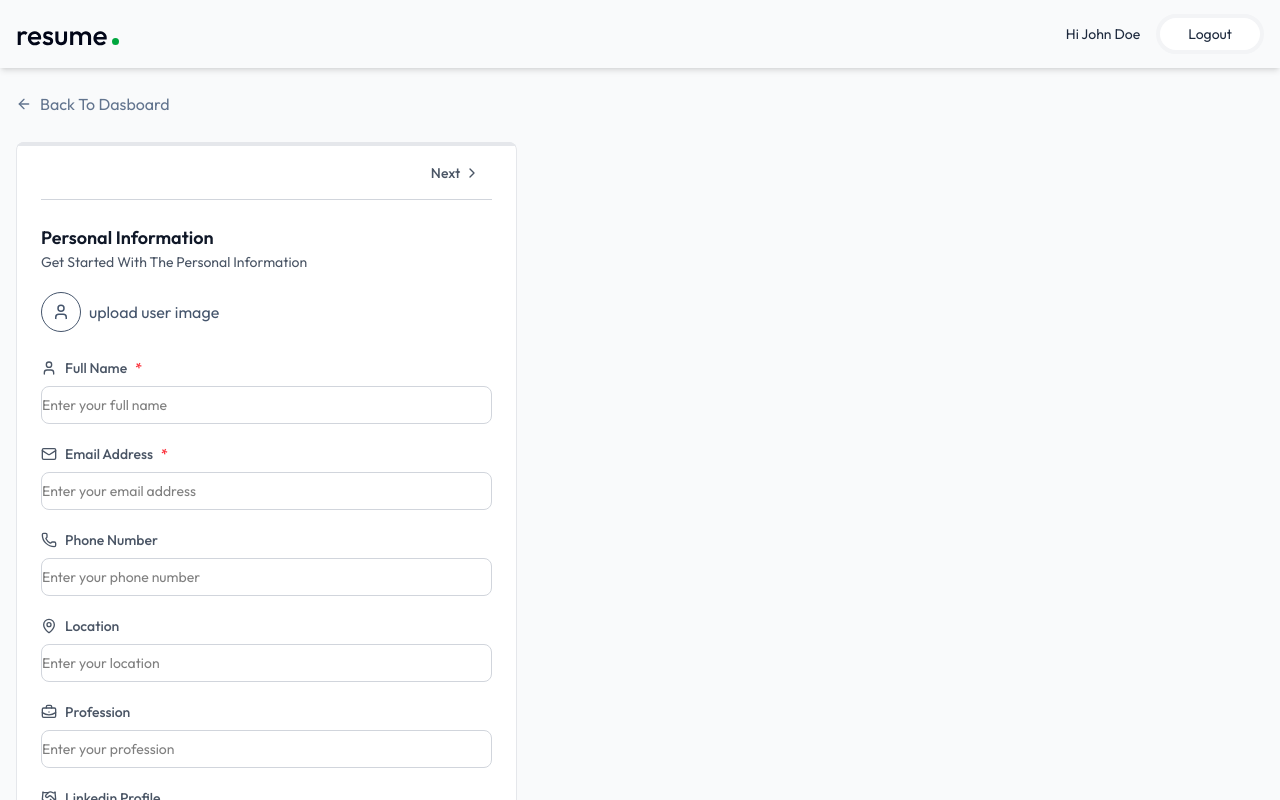
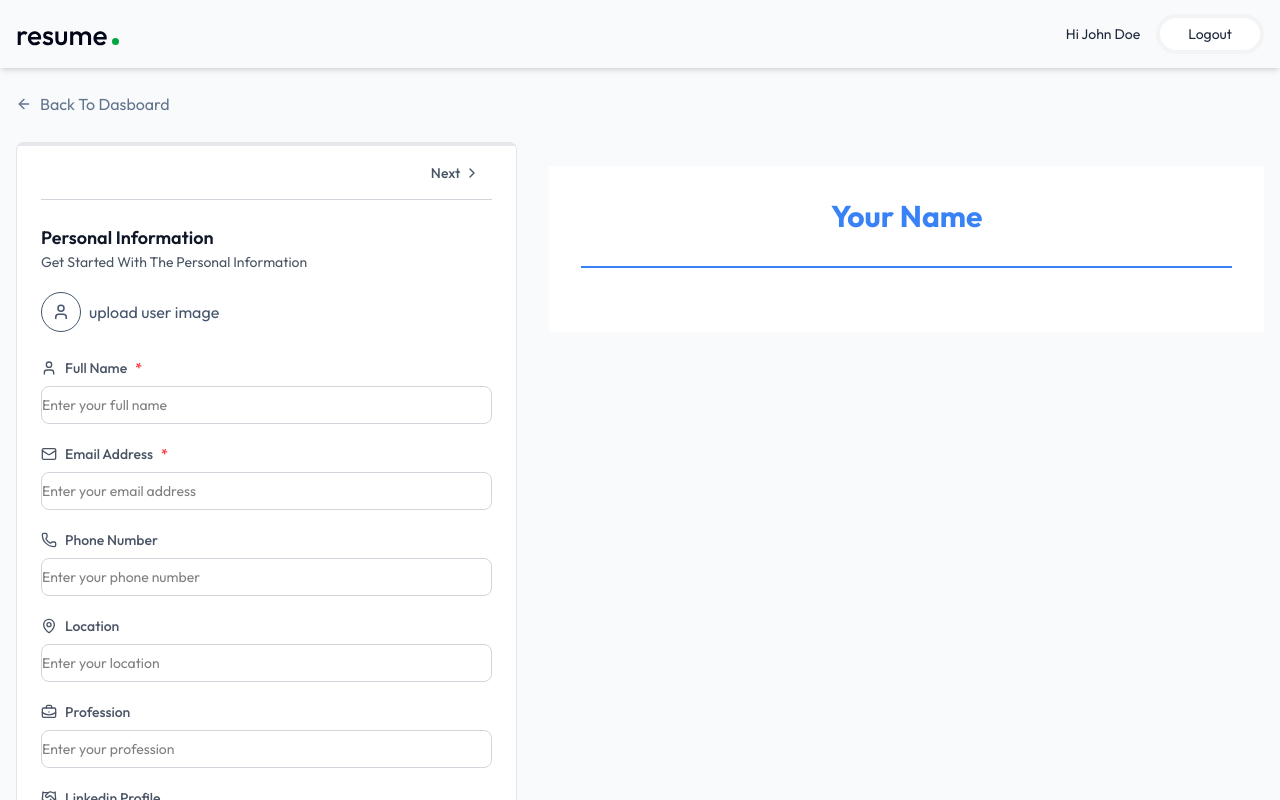
Before and after one commit to BarkerBrian-FS/AI-Resume-Builder, a React (Vite) app: page /app/builder/1 in a window 1280 px wide. Shown: the top 800 px of the page. Built offline with nearby package versions, Linux system fonts and the light colour scheme.

Commit message:
added resume preview to builder page

```diff
--- a/src/components/ResumePreview.jsx
+++ b/src/components/ResumePreview.jsx
@@ -1,11 +1,67 @@
+import ModernTemplate from "./templates/ModernTemplate";
+import MinimalTemplate from "./templates/MinimalTemplate";
+import MinimalImageTemplate from "./templates/MinimalImageTemplate";
+import ClassicTemplate from "./templates/ClassicTemplate";
+
 
 const ResumePreview = ({data, template, accentColor, classes = ""}) => {
+
+    const renderTemplate = () => {
+        switch (template) {
+
+            case "modern":
+                return <ModernTemplate data={data} accentColor={accentColor}/>;
+
+            case "minimal":
+                return <MinimalTemplate data={data} accentColor={accentColor}/>;
+
+            case "minimal-image":
+                return <MinimalImageTemplate data={data} accentColor={accentColor}/>;
+
+            default:
+                return <ClassicTemplate data={data} accentColor={accentColor}/>;
+        }
+    }
+
   return (
     <>
     <div className="w-full bg-gray-100">
         <div id="resume-preview" className={"border border-gray-200 print:shadow-none print: border-none" + classes}>
+            {renderTemplate()}
+        </div>
 
-        </div>
+        <style jsx>
+            {`
+                @page {
+                size: letter;
+                margin: 0;
+                }
+                @media print {
+                html, body{
+                width: 8.5in;
+                height: 11in;
+                overflow: hidden;
+                }
+                body*{
+                visibility: hidden;
+                }
+                #resume-preview, #resume-preview*{
+                visibility: visible;
+                }
+                #resume-preview{
+                position: absolute;
+                left: 0;
+                top: 0;
+                width: 100%;
+                height: auto;
+                margin: 0;
+                padding: 0;
+                box-shadow: none !important;
+                border: none !important
+                }
+            }
+            `}
+        </style>
     </div>
     </>
   )
--- a/src/pages/ResumeBuilder.jsx
+++ b/src/pages/ResumeBuilder.jsx
@@ -3,6 +3,7 @@ import { Link, useParams } from "react-router-dom"
 import { dummyResumeData } from "../assets/assets"
 import { ArrowLeft, Briefcase, ChevronLeft, ChevronRight, FileText, FolderIcon, GraduationCap, Sparkles, User } from 'lucide-react';
 import PersonalInfoForm from "../components/PersonalInfoForm";
+import ResumePreview from "../components/ResumePreview";
 
 const ResumeBuilder = () => {
 
@@ -107,6 +108,7 @@ const ResumeBuilder = () => {
             <button></button>
           </div>
           {/* Resume Preview */}
+          <ResumePreview data={resumeData} template={resumeData.template} accentColor={resumeData.accent_color}/>
         </div>
       </div>
       </div>
```
